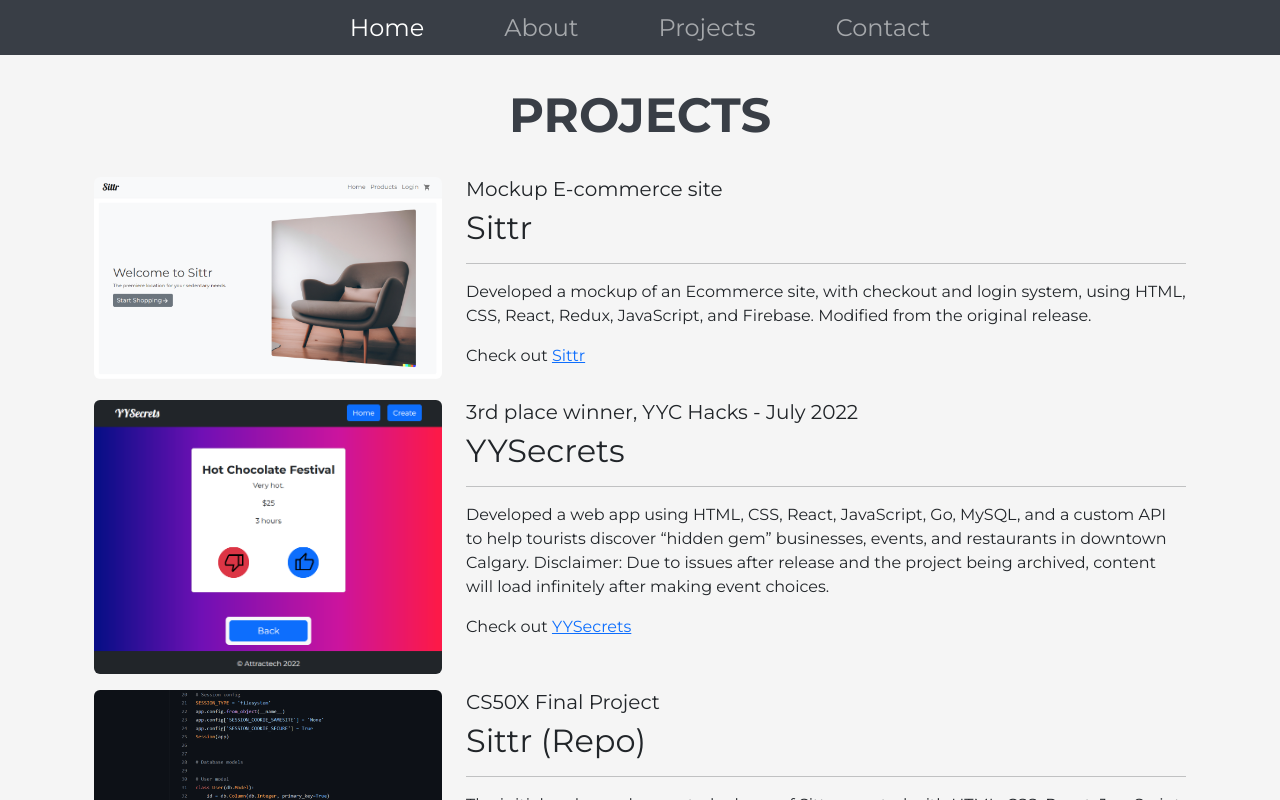
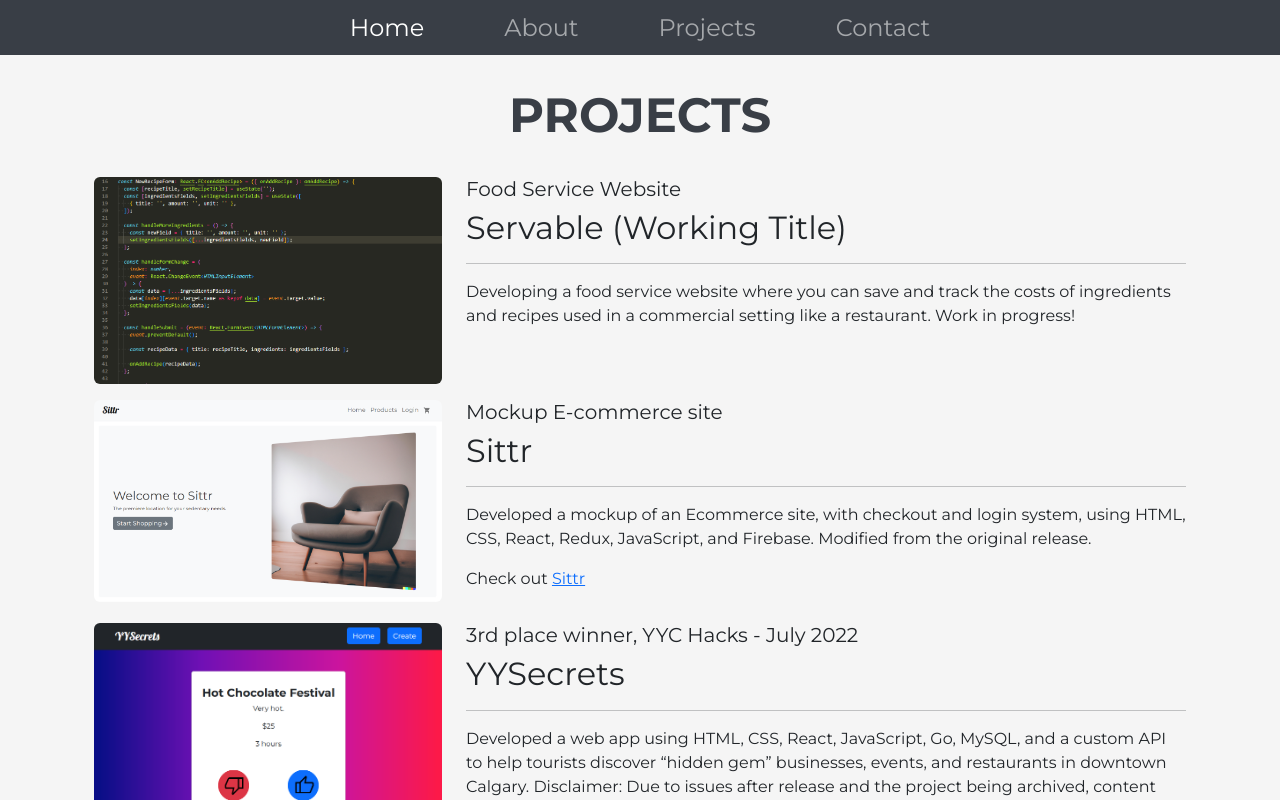
Before and after one commit to TaylorJMorgan/Portfolio-Website, a React (Create React App) app: page /Projects in a window 1280 px wide. Shown: the top 800 px of the page. Built offline with nearby package versions, Linux system fonts and the light colour scheme.

Commit message:
add Servable project, add conditional logic to displaying project url

```diff
--- a/src/components/Projects/components/ProjectBody.js
+++ b/src/components/Projects/components/ProjectBody.js
@@ -24,6 +24,7 @@ const ProjectBody = (props) => {
               <h2>{project.label}</h2>
               <hr className='underline' />
               <p>{project.description}</p>
+              {project.url && (
                 <p>
                   Check out{' '}
                   <a
@@ -34,6 +35,7 @@ const ProjectBody = (props) => {
                     {project.label}
                   </a>
                 </p>
+              )}
             </Col>
           </Row>
         );
--- a/src/components/Projects/data/projects.js
+++ b/src/components/Projects/data/projects.js
@@ -1,4 +1,11 @@
 const projects = [
+  {
+    img: 'servable',
+    label: 'Servable (Working Title)',
+    subtitle: 'Food Service Website',
+    description:
+      'Developing a food service website where you can save and track the costs of ingredients and recipes used in a commercial setting like a restaurant. Work in progress!',
+  },
   {
     img: 'sittr',
     label: 'Sittr',
```
Also changed, not shown: src/components/Projects/images/servable.png (added). Lines whose indentation alone changed are shown as unchanged.
